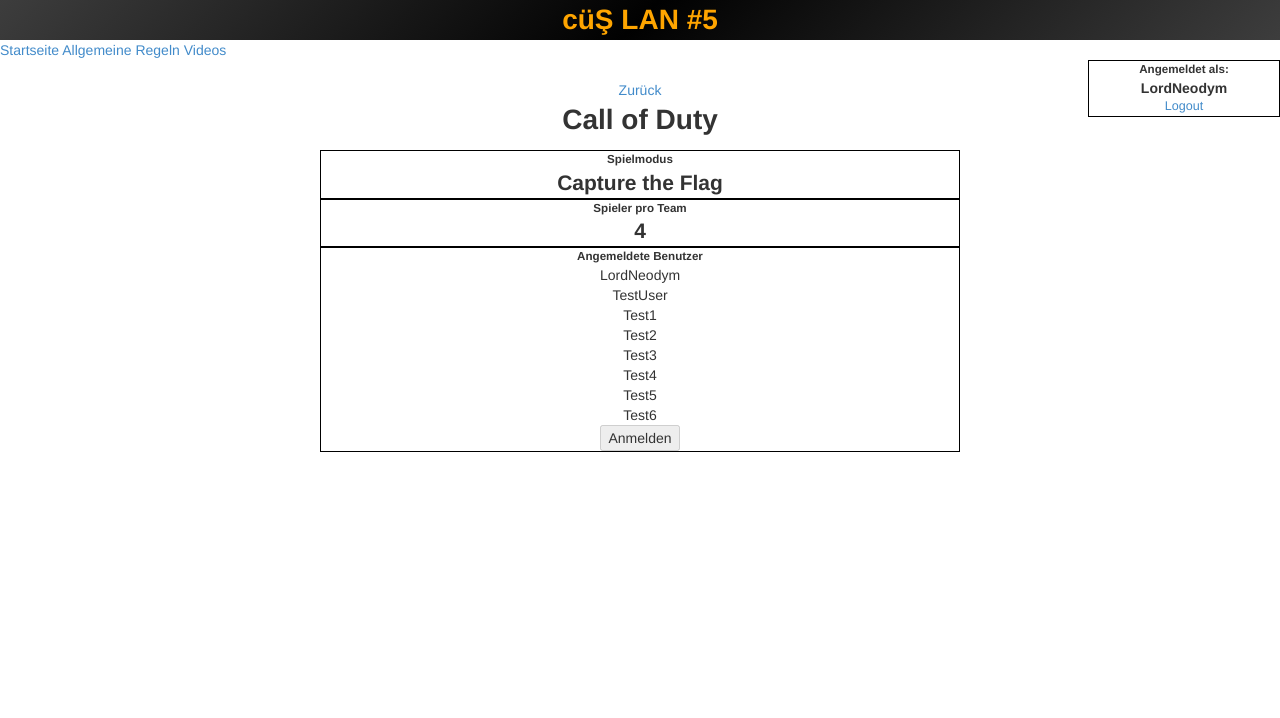
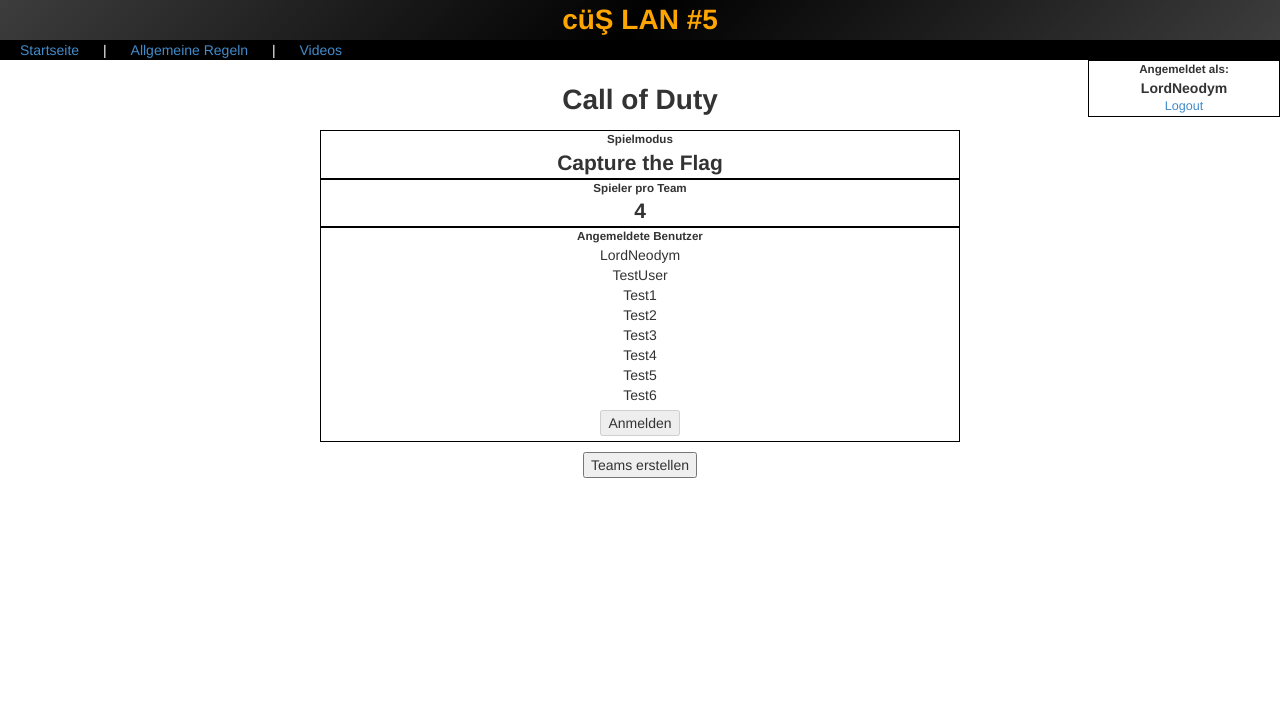
Before and after one commit to LordNeodym/intranet, a Django app: a page that uses src/core/templates/base.html in a window 1280 px wide. Shown: the top 718 px of the page. Run offline with Django 3.2, Linux system fonts and the light colour scheme; a user stored in the database is signed in; data comes from the database, SQL or seed files in the repository; both versions use the stored data as it was after the commit; some libraries are stand-ins or nearby versions.

Commit message:
button for game site

```diff
--- a/src/core/models.py
+++ b/src/core/models.py
@@ -28,6 +28,10 @@ class Match(models.Model):
 		if self.game_mode:
 			return u"%s (%svs.%s) - %s" % (self.game, self.player_per_team, self.player_per_team, self.game_mode)
 		return u"%s (%svs.%s)" % (self.game, self.player_per_team, self.player_per_team)
+
+	def save_new_user(self, user_id):
+		self.user.add(User.objects.get(id=user_id))
+		self.save()
 
 	class Meta:
 		verbose_name = "Match"
--- a/src/core/static/css/screen.css
+++ b/src/core/static/css/screen.css
@@ -22,6 +22,15 @@ ul {
 	background: -ms-linear-gradient(-45deg,  rgba(61,61,61,1) 0%,rgba(1,1,1,1) 50%,rgba(61,61,61,1) 100%); /* IE10+ */
 	background: linear-gradient(135deg,  rgba(61,61,61,1) 0%,rgba(1,1,1,1) 50%,rgba(61,61,61,1) 100%); /* W3C */
 	filter: progid:DXImageTransform.Microsoft.gradient( startColorstr='#3d3d3d', endColorstr='#1b1b1b',GradientType=1 ); /* IE6-9 fallback on horizontal gradient */
+}
+
+.header_url {
+	color: #fff;
+	background: #000;
+}
+
+.header_url > a, .header_url > span {
+	margin-left: 20px;
 }
 
 .register_headline {
@@ -78,6 +87,15 @@ ul {
 	border: 1px solid #000000;
 }
 
+.match_register {
+	margin-bottom: 5px;
+    margin-top: 5px;
+}
+
+.create_teams {
+	margin-top: 10px;
+}
+
 table {
 	width: 100%;
 	margin-top: 5px;
--- a/src/core/templates/base.html
+++ b/src/core/templates/base.html
@@ -18,8 +18,10 @@
         </div>
         <div class="header_url">
             <a href="/">Startseite</a>
-            <a href="rules">Allgemeine Regeln</a>
-            <a href="movies">Videos</a>
+            <span>|</span>
+            <a href="/rules">Allgemeine Regeln</a>
+            <span>|</span>
+            <a href="/movies">Videos</a>
         </div>
         {% if user.is_authenticated %}
             <div class="username_header">
--- a/src/core/templates/game_site.html
+++ b/src/core/templates/game_site.html
@@ -5,8 +5,6 @@
 {% block body %}
 {{block.super}}
 <div class="content">
-	<a href="/">Zurück</a>
-
 	{% if content.msg %}
 		<span>{{content.msg}}</span>
 	{% endif %}
@@ -43,11 +41,13 @@
 			<form method="post" action="">
 				{% csrf_token %}
 				<input type="submit" class="match_register" data-match-id="{{match.id}}" data-user-id="{{user.id}}" type="submit" value="Anmelden" />
+				<input type="hidden" name="match_id" value="{{match.id}}" />
 			</form>
 		</div>
 	</div>
 
 	<div class="teams">
+		{% if match.team_match.all %}
 			{% for team in match.team_match.all %}
 				{% ifequal forloop.counter0|modulo:3 0 %}
 				<div class="team_row">
@@ -64,6 +64,13 @@
 				</div>
 				{% endif %}
 			{% endfor %}
+		{% else %}
+			<form method="post" action="/calc_teams">
+				{% csrf_token %}
+				<input type="submit" class="create_teams" type="submit" value="Teams erstellen" />
+				<input type="hidden" name="match_id" value="{{match.id}}" />
+			</form>
+		{% endif %}
 	</div>
 	{% endfor %}
 </div>
--- a/src/core/views.py
+++ b/src/core/views.py
@@ -69,10 +69,23 @@ def login(request):
     return render_to_response('login.html', {'errors': msg}, context_instance=context)
 
 
+def movies(request):
+	context = RequestContext(request)
+	return render_to_response('movies.html', context_instance=context)
+
+
+def rules(request):
+	context = RequestContext(request)
+	return render_to_response('rules.html', context_instance=context)
+
+
 def game_site(request, slug):
 	context = RequestContext(request)
 	content = {}
 	if request.user.is_authenticated():
+		if request.method == 'POST':
+			match = Match.objects.get(id=request.POST['match_id'])
+			match.save_new_user(request.user.id)
 		slug = request.path.split("/")[-2]
 		try:
 			content['game'] = Game.objects.get(slug=slug)
--- a/src/intranet/urls.py
+++ b/src/intranet/urls.py
@@ -9,5 +9,7 @@ urlpatterns = [
 	url(r'^login/$', views.login, name='login'),
 	url(r'^register/$', views.register, name='register'),
     url(r'^logout/$', views.logout, name='logout'),
+    url(r'^rules/$', views.rules, name='rules'),
+    url(r'^movies/$', views.movies, name='movies'),
     url(r'^(?P<slug>[-\w\d]+)/$', 'core.views.game_site'),
 ]
```
Also changed, not shown: src/core/templates/movies.html (added, +19 -0 lines), src/core/templates/rules.html (added, +11 -0 lines), src/db.sqlite3. Lines whose indentation alone changed are shown as unchanged.
